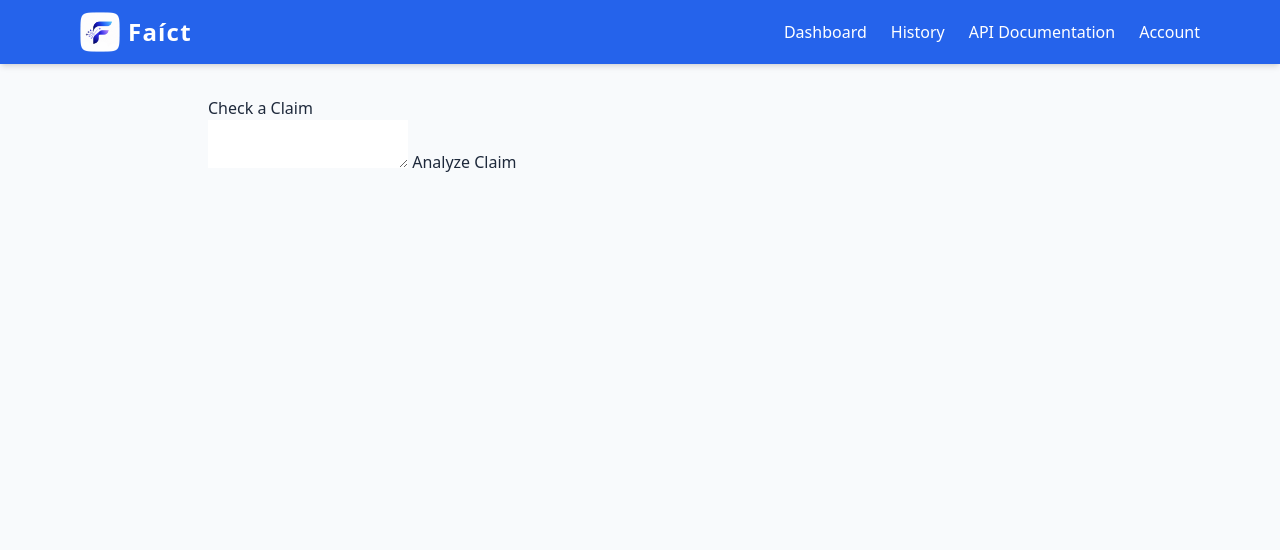
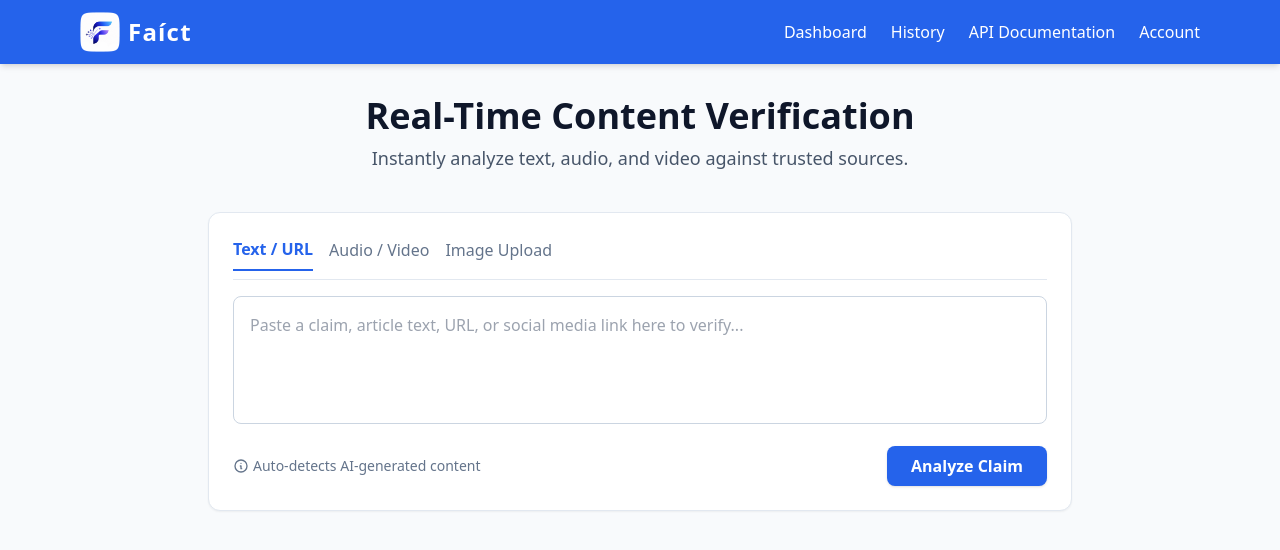
Before and after one commit to JohnoRichCS/cs410-BLUE-team-project, a Flask app: page / in a window 1280 px wide. Shown: the top 550 px of the page. Run offline with Flask 3, Linux system fonts and the light colour scheme; some libraries are stand-ins or nearby versions.

Commit message:
Implemented mockup design into index.html

```diff
--- a/templates/base.html
+++ b/templates/base.html
@@ -1,16 +1,21 @@
 <!DOCTYPE html>
 <html lang="en">
+
 <head>
     <meta charset="UTF-8">
     <meta name="viewport" content="width=device-width, initial-scale=1.0">
-    <title>FAICT - The Fact AI Checking Tool</title>
+
+    <title>
+        {% block title %}Faíct{% endblock %}
+    </title>
+
     <script src="https://cdn.tailwindcss.com"></script>
-    <style>
-        #results-dashboard { display: none; }
-    </style>
+
+    {% block head %}{% endblock %}
+
 </head>
 <body class="bg-slate-50 text-slate-800 font-sans antialiased">
-
+    </header>
         <nav class="bg-blue-600 text-white shadow-md relative z-20">
             <div class="max-w-6xl mx-auto px-4 py-3 flex justify-between items-center">
 
@@ -42,9 +47,12 @@
                 <a href="#" class="block py-3 text-white hover:text-blue-200 font-medium">Account</a>
             </div>
         </nav>
+    </header>
 
     <main class="max-w-4xl mx-auto px-4 py-8">
         {% block content %}{% endblock %}
     </main>
+
+    <script src="{{ url_for('static', filename='js/main.js') }}"></script>
 </body>
 </html>
--- a/templates/index.html
+++ b/templates/index.html
@@ -4,32 +4,35 @@
 
 {% block content %}
 
-<h2>Check a Claim</h2>
+<div class="text-center mb-10">
+    <h1 class="text-4xl font-extrabold text-slate-900 mb-2">Real-Time Content Verification</h1>
+    <p class="text-lg text-slate-600">Instantly analyze text, audio, and video against trusted sources.</p>
+</div>
 
-<form method="POST" action="/analyze">
+<div class="bg-white rounded-xl shadow-sm border border-slate-200 p-6 mb-8">
+    <div class="flex space-x-4 mb-4 border-b border-slate-200 pb-2">
+        <button class="text-blue-600 font-semibold border-b-2 border-blue-600 pb-2">Text / URL</button>
+        <button class="text-slate-500 hover:text-slate-700 font-medium pb-2 cursor-not-allowed" disabled>Audio / Video</button>
+        <button class="text-slate-500 hover:text-slate-700 font-medium pb-2 cursor-not-allowed" disabled>Image Upload</button>
+    </div>
 
-    <textarea
-        name="claim"
-        placeholder="Enter a claim to verify..."
-        required>
-    </textarea>
+    <form method="POST" action="/analyze">
+        <textarea
+            name="claim"
+            class="w-full h-32 p-4 border border-slate-300 rounded-lg focus:ring-2 focus:ring-blue-500 focus:border-blue-500 outline-none resize-none mb-4"
+            placeholder="Paste a claim, article text, URL, or social media link here to verify..."
+            required></textarea>
 
-    <button type="submit">
-        Analyze Claim
-    </button>
-
-</form>
-
-<!--
-    TODO FRONTEND:
-    Replace with Colby's mockup.
-
-    Keep:
-    - form action="/analyze"
-    - method="POST"
-    - textarea name="claim"
-
-    Flask needs those values.
--->
+        <div class="flex flex-col sm:flex-row justify-between items-center space-y-4 sm:space-y-0">
+            <div class="text-sm text-slate-500 flex items-center">
+                <svg class="w-4 h-4 mr-1" fill="none" stroke="currentColor" viewBox="0 0 24 24"><path stroke-linecap="round" stroke-linejoin="round" stroke-width="2" d="M13 16h-1v-4h-1m1-4h.01M21 12a9 9 0 11-18 0 9 9 0 0118 0z"></path></svg>
+                Auto-detects AI-generated content
+            </div>
+            <button type="submit" class="w-full sm:w-auto bg-blue-600 hover:bg-blue-700 text-white font-bold py-2 px-6 rounded-lg shadow transition duration-150 ease-in-out">
+                Analyze Claim
+            </button>
+        </div>
+    </form>
+</div>
 
 {% endblock %}
```
Lines whose indentation alone changed are shown as unchanged.
